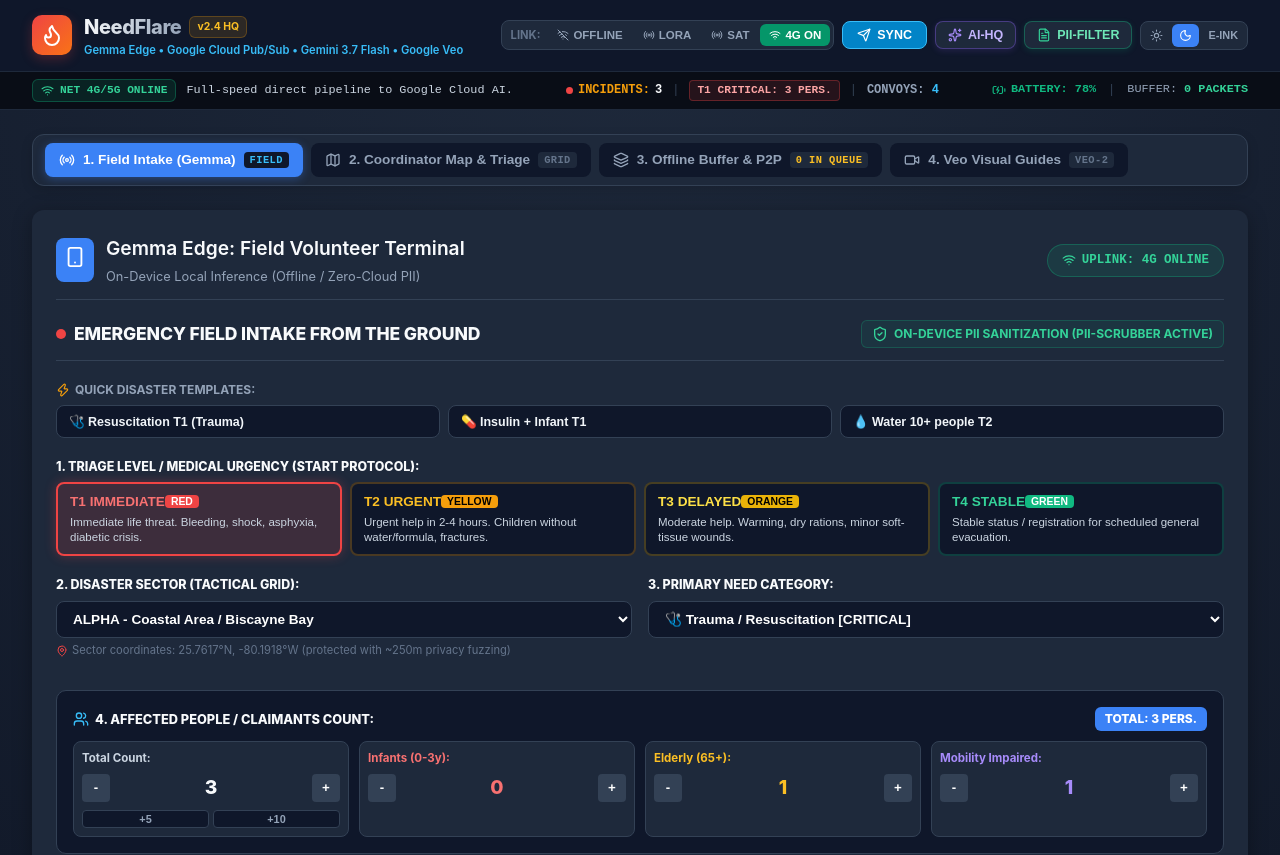
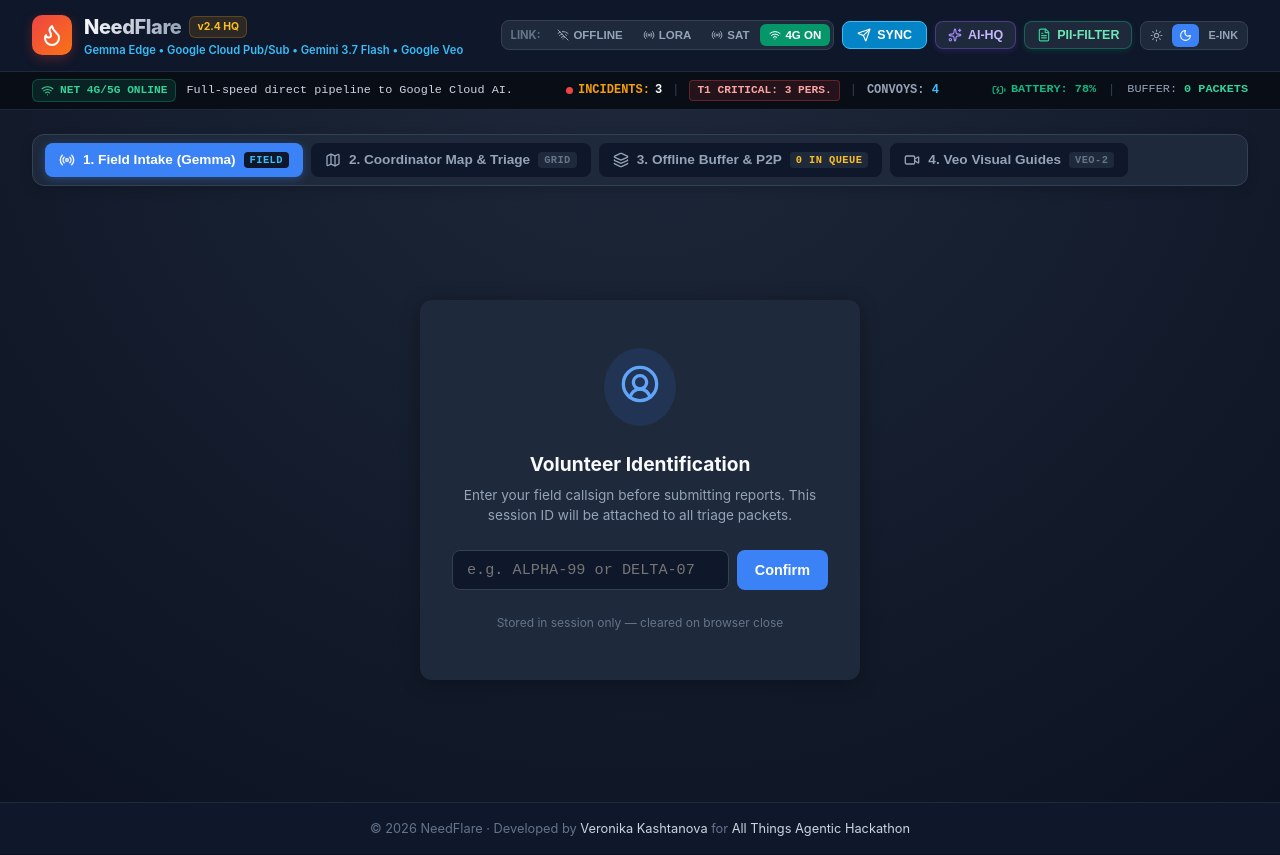
Before and after one commit to vero-code/needflare, a React (Vite) app: page / in a window 1280 px wide. Shown: the top 855 px of the page. Built offline with nearby package versions, Linux system fonts and the light colour scheme.

Commit message:
feat: center volunteer callsign setup screen

```diff
--- a/src/components/VolunteerEdgeView.tsx
+++ b/src/components/VolunteerEdgeView.tsx
@@ -1,10 +1,12 @@
 import React, { useState, useEffect } from 'react';
-import { Wifi, WifiOff, Smartphone, Radio } from 'lucide-react';
+import { Wifi, WifiOff, Smartphone, Radio, UserCircle2 } from 'lucide-react';
 import { EdgeGemmaService } from '../services/edgeGemmaService';
 import { ReportInputForm, type FormReportPayload } from './ReportInputForm';
 import { ScrubbedReportCard } from './ScrubbedReportCard';
 import { OfflineQueueList } from './OfflineQueueList';
 import type { RawFieldReport, AnonymizedReport, NetworkMode } from '../types';
+
+const CALLSIGN_KEY = 'needflare_callsign';
 
 interface VolunteerEdgeViewProps {
   networkMode: NetworkMode;
@@ -17,7 +19,10 @@
   onSyncBatchToCloud,
   onQueueChange,
 }) => {
-  const [volunteerId] = useState<string>('VOLUNTEER-77-ALPHA');
+  const [volunteerId, setVolunteerId] = useState<string>(
+    () => sessionStorage.getItem(CALLSIGN_KEY) || ''
+  );
+  const [callsignInput, setCallsignInput] = useState<string>('');
   const [isProcessingGemma, setIsProcessingGemma] = useState<boolean>(false);
   const [lastProcessedReport, setLastProcessedReport] = useState<AnonymizedReport | null>(null);
   const [offlineQueue, setOfflineQueue] = useState<AnonymizedReport[]>([]);
@@ -25,6 +30,49 @@
   useEffect(() => {
     setOfflineQueue(EdgeGemmaService.getOfflineQueue());
   }, []);
+
+  const handleSetCallsign = () => {
+    const trimmed = callsignInput.trim().toUpperCase().replace(/[^A-Z0-9-_]/g, '');
+    if (!trimmed) return;
+    sessionStorage.setItem(CALLSIGN_KEY, trimmed);
+    setVolunteerId(trimmed);
+  };
+
+  // ── Callsign Setup Screen ────────────────────────────────────────────────────
+  if (!volunteerId) {
+    return (
+      <div style={{ display: 'flex', alignItems: 'center', justifyContent: 'center', minHeight: '70vh', padding: '2rem' }}>
+        <div style={{ background: '#1e293b', color: '#f8fafc', padding: '3rem 2rem', borderRadius: '12px', boxShadow: '0 4px 20px rgba(0,0,0,0.3)', display: 'flex', flexDirection: 'column', alignItems: 'center', gap: '1.5rem', maxWidth: '440px', width: '100%' }}>
+          <div style={{ background: '#3b82f620', padding: '16px', borderRadius: '50%' }}>
+            <UserCircle2 size={40} color="#60a5fa" />
+          </div>
+          <div style={{ textAlign: 'center' }}>
+            <h2 style={{ margin: '0 0 6px', fontSize: '1.2rem', fontWeight: 700 }}>Volunteer Identification</h2>
+            <p style={{ margin: 0, fontSize: '0.85rem', color: '#94a3b8' }}>Enter your field callsign before submitting reports. This session ID will be attached to all triage packets.</p>
+          </div>
+          <div style={{ display: 'flex', gap: '8px', width: '100%' }}>
+            <input
+              id="callsign-input"
+              type="text"
+              value={callsignInput}
+              onChange={e => setCallsignInput(e.target.value)}
+              onKeyDown={e => e.key === 'Enter' && handleSetCallsign()}
+              placeholder="e.g. ALPHA-99 or DELTA-07"
+              style={{ flex: 1, background: '#0f172a', border: '1px solid #334155', borderRadius: '8px', color: '#f8fafc', padding: '10px 14px', fontSize: '0.95rem', fontFamily: 'monospace', outline: 'none' }}
+              autoFocus
+            />
+            <button
+              onClick={handleSetCallsign}
+              style={{ background: '#3b82f6', border: 'none', borderRadius: '8px', color: '#fff', padding: '10px 18px', fontWeight: 700, cursor: 'pointer', fontSize: '0.9rem' }}
+            >
+              Confirm
+            </button>
+          </div>
+          <p style={{ margin: 0, fontSize: '0.75rem', color: '#64748b' }}>Stored in session only — cleared on browser close</p>
+        </div>
+      </div>
+    );
+  }
 
   const handleProcessAndQueue = async (payload: FormReportPayload) => {
     setIsProcessingGemma(true);
@@ -71,7 +119,7 @@
           </div>
           <div>
             <h2 style={{ margin: 0, fontSize: '1.2rem', fontWeight: 600 }}>Gemma Edge: Field Volunteer Terminal</h2>
-            <span style={{ fontSize: '0.8rem', color: '#94a3b8' }}>On-Device Local Inference (Offline / Zero-Cloud PII)</span>
+            <span style={{ fontSize: '0.8rem', color: '#94a3b8' }}>On-Device Local Inference (Offline / Zero-Cloud PII) · ID: <strong style={{ color: '#60a5fa', fontFamily: 'monospace' }}>{volunteerId}</strong></span>
           </div>
         </div>
 
```
